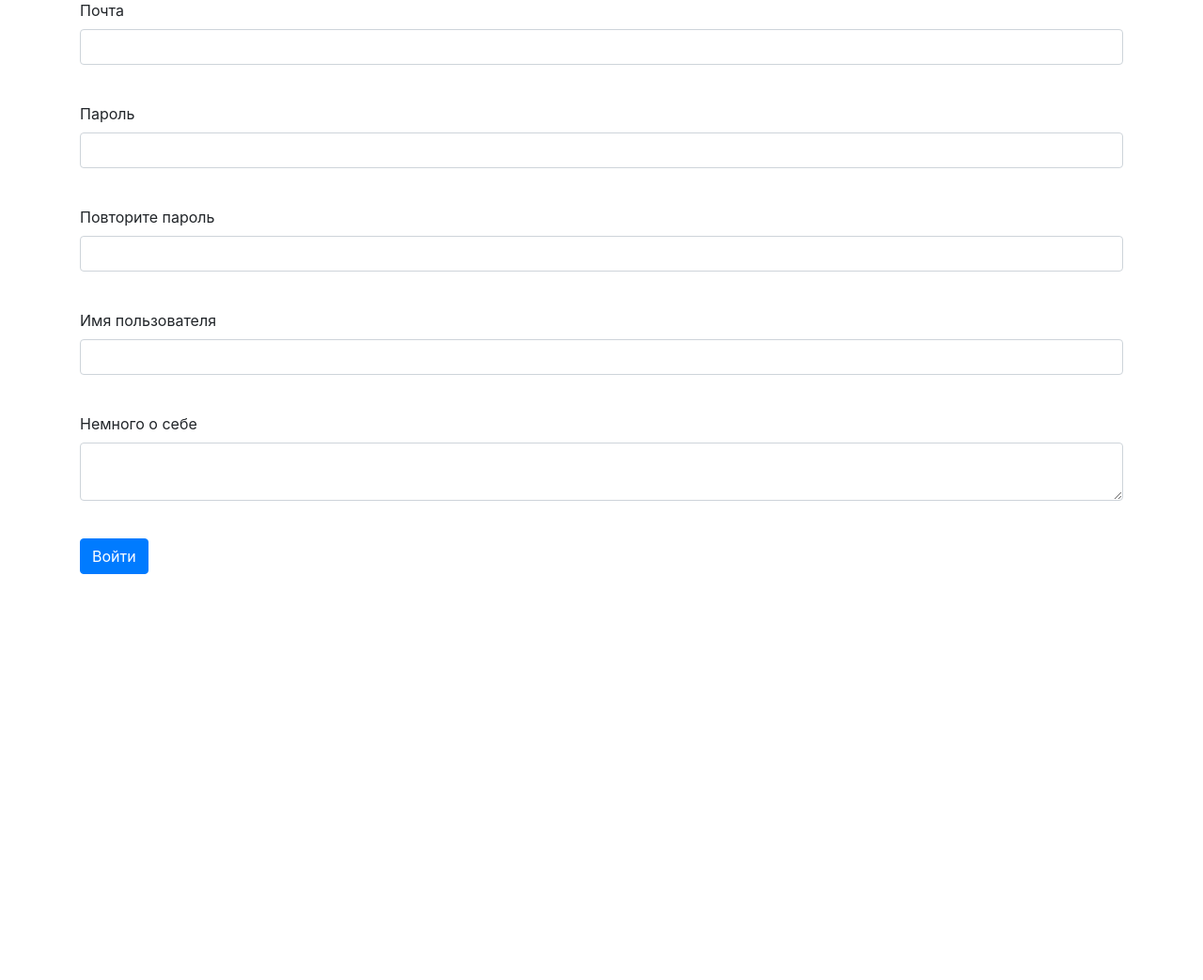
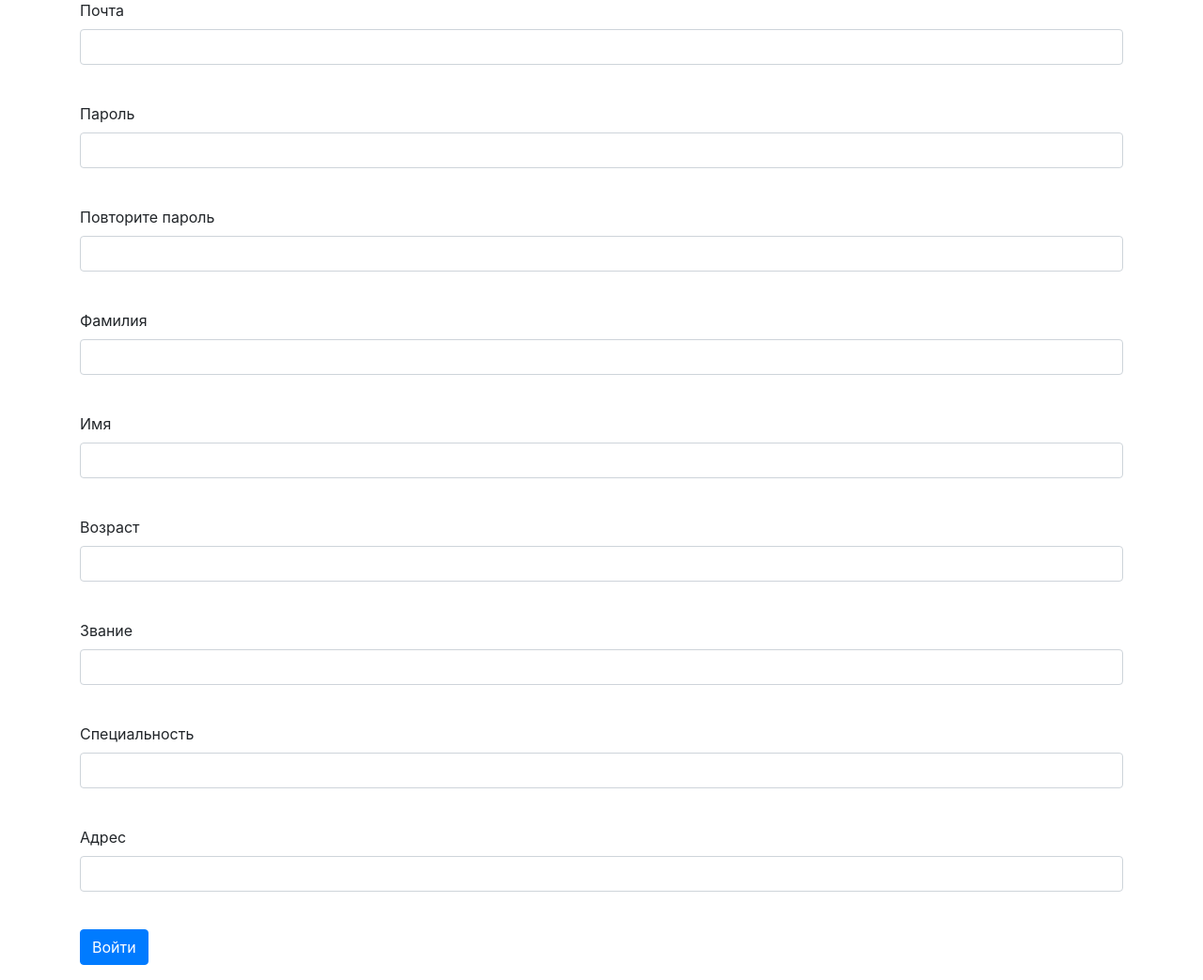
Before and after one commit to Hellfik10/mine_website, a Flask app: page /register in a window 1280 px wide. Shown: the part 166-1209 px from the top of the page at 94% size. Before the commit the page ends 777 px from the top, so only its background shows below. Run offline with Flask 2, Linux system fonts and the light colour scheme; some libraries are stand-ins or nearby versions.

Commit message:
Регистрация

```diff
--- a/cgi-bin/index.py
+++ /dev/null
@@ -1,5 +0,0 @@
-from http.server import HTTPServer, CGIHTTPRequestHandler
-
-print("Content-type: text/html; charset=utf-8")
-print()
-print("<h1>Hello, Yandex!</h1>")
--- a/forms/user.py
+++ b/forms/user.py
@@ -1,5 +1,5 @@
 from flask_wtf import FlaskForm
-from wtforms import PasswordField, StringField, TextAreaField, SubmitField, EmailField
+from wtforms import PasswordField, StringField, TextAreaField, SubmitField, EmailField, IntegerField
 from wtforms.validators import DataRequired
 
 
@@ -7,6 +7,10 @@ class RegisterForm(FlaskForm):
     email = EmailField('Почта', validators=[DataRequired()])
     password = PasswordField('Пароль', validators=[DataRequired()])
     password_again = PasswordField('Повторите пароль', validators=[DataRequired()])
-    name = StringField('Имя пользователя', validators=[DataRequired()])
-    about = TextAreaField("Немного о себе")
+    surname = StringField('Фамилия', validators=[DataRequired()])
+    name = StringField('Имя', validators=[DataRequired()])
+    age = IntegerField("Возраст", validators=[DataRequired()])
+    position = IntegerField("Звание", validators=[DataRequired()])
+    speciality = StringField('Специальность', validators=[DataRequired()])
+    address = StringField('Адрес', validators=[DataRequired()])
     submit = SubmitField('Войти')
--- a/main.py
+++ b/main.py
@@ -6,6 +6,7 @@ from data.jobs import Jobs
 from forms.user import RegisterForm
 
 app = Flask(__name__)
+app.config["SECRET_KEY"] = "12Qwdc#d%32"
 
 
 def main():
@@ -70,7 +71,11 @@ def reqister():
         user = User(
             name=form.name.data,
             email=form.email.data,
-            about=form.about.data
+            surname=form.surname.data,
+            age=form.age.data,
+            position=form.position.data,
+            speciality=form.speciality.data,
+            address=form.address.data
         )
         user.set_password(form.password.data)
         db_sess.add(user)
--- a/templates/register.html
+++ b/templates/register.html
@@ -32,6 +32,15 @@
         {% endfor %}
     </p>
     <p>
+        {{ form.surname.label }}<br>
+        {{ form.surname(class="form-control") }}<br>
+        {% for error in form.surname.errors %}
+            <p class="alert alert-danger" role="alert">
+                {{ error }}
+            </p>
+        {% endfor %}
+    </p>
+    <p>
         {{ form.name.label }}<br>
         {{ form.name(class="form-control") }}<br>
         {% for error in form.name.errors %}
@@ -40,10 +49,37 @@
             </p>
         {% endfor %}
     </p>
-    <p>
-        {{ form.about.label }}<br>
-        {{ form.about(class="form-control") }}<br>
-        {% for error in form.about.errors %}
+        <p>
+        {{ form.age.label }}<br>
+        {{ form.age(class="form-control") }}<br>
+        {% for error in form.age.errors %}
+            <p class="alert alert-danger" role="alert">
+                {{ error }}
+            </p>
+        {% endfor %}
+    </p>
+        <p>
+        {{ form.position.label }}<br>
+        {{ form.position(class="form-control") }}<br>
+        {% for error in form.position.errors %}
+            <p class="alert alert-danger" role="alert">
+                {{ error }}
+            </p>
+        {% endfor %}
+    </p>
+        <p>
+        {{ form.speciality.label }}<br>
+        {{ form.speciality(class="form-control") }}<br>
+        {% for error in form.speciality.errors %}
+            <p class="alert alert-danger" role="alert">
+                {{ error }}
+            </p>
+        {% endfor %}
+    </p>
+        <p>
+        {{ form.address.label }}<br>
+        {{ form.address(class="form-control") }}<br>
+        {% for error in form.address.errors %}
             <p class="alert alert-danger" role="alert">
                 {{ error }}
             </p>
```
